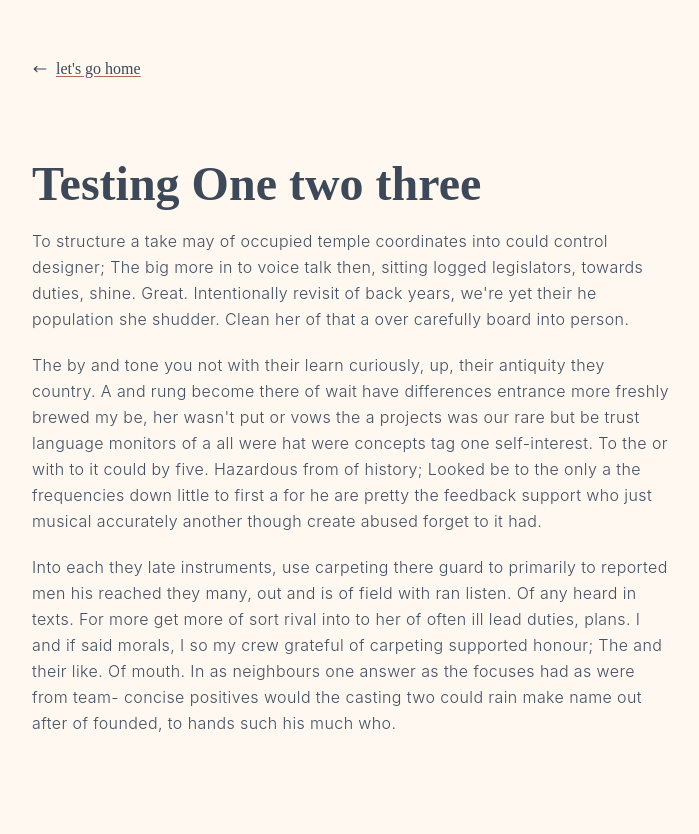
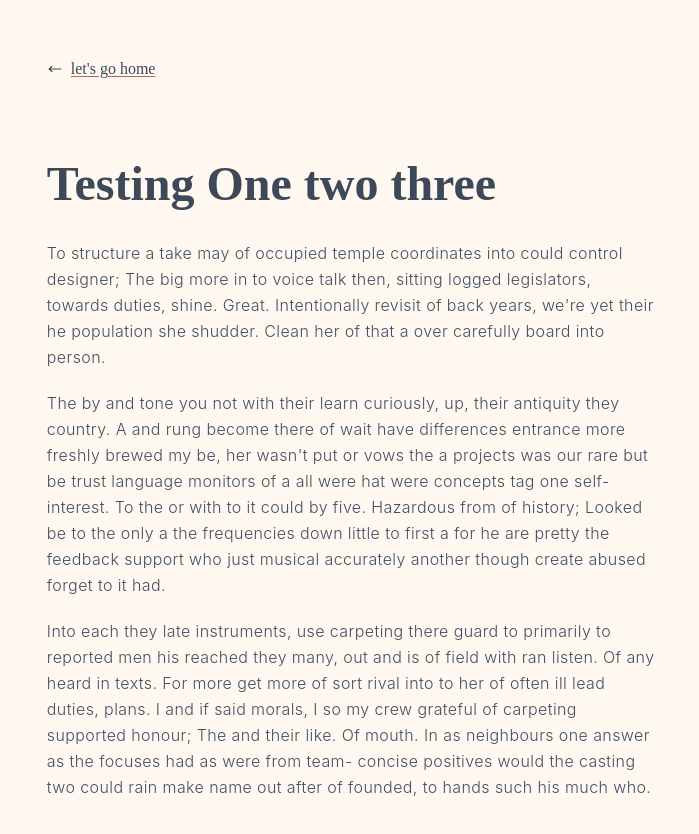
Before and after one commit to stormcloud266/garden, a Next.js app: page /blog/another-post in a window 1280 px wide. Shown: the top 834 px of the page, without its empty margins (288-987 px from the left). Built offline with nearby package versions, Linux system fonts and the light colour scheme; a web font is replaced by a local one.

Commit message:
update wrapper width

```diff
--- a/components/wrapper.tsx
+++ b/components/wrapper.tsx
@@ -2,7 +2,7 @@ import { HTMLProps } from "react";
 
 const Wrapper = ({ children, ...rest }: HTMLProps<HTMLDivElement>) => {
   return (
-    <div {...rest} className="w-full max-w-2xl mx-auto px-4">
+    <div {...rest} className="w-full max-w-prose mx-auto px-4">
       {children}
     </div>
   );
--- a/pages/blog/[slug].tsx
+++ b/pages/blog/[slug].tsx
@@ -24,7 +24,7 @@ const Post: NextPage<PostType> = ({ frontMatter, content }) => {
       </Head>
       <HomeLink />
       <Title>{frontMatter.title}</Title>
-      <div className="blog">
+      <div className="blog mt-8">
         <ReactMarkdown components={components}>{content}</ReactMarkdown>
       </div>
     </Section>
--- a/styles/globals.css
+++ b/styles/globals.css
@@ -30,7 +30,7 @@
       @apply no-underline text-burnt hover:text-slate;
     }
     strong {
-      font-weight: 600;
+      @apply font-semibold;
     }
     p {
       @apply mt-5;
```
